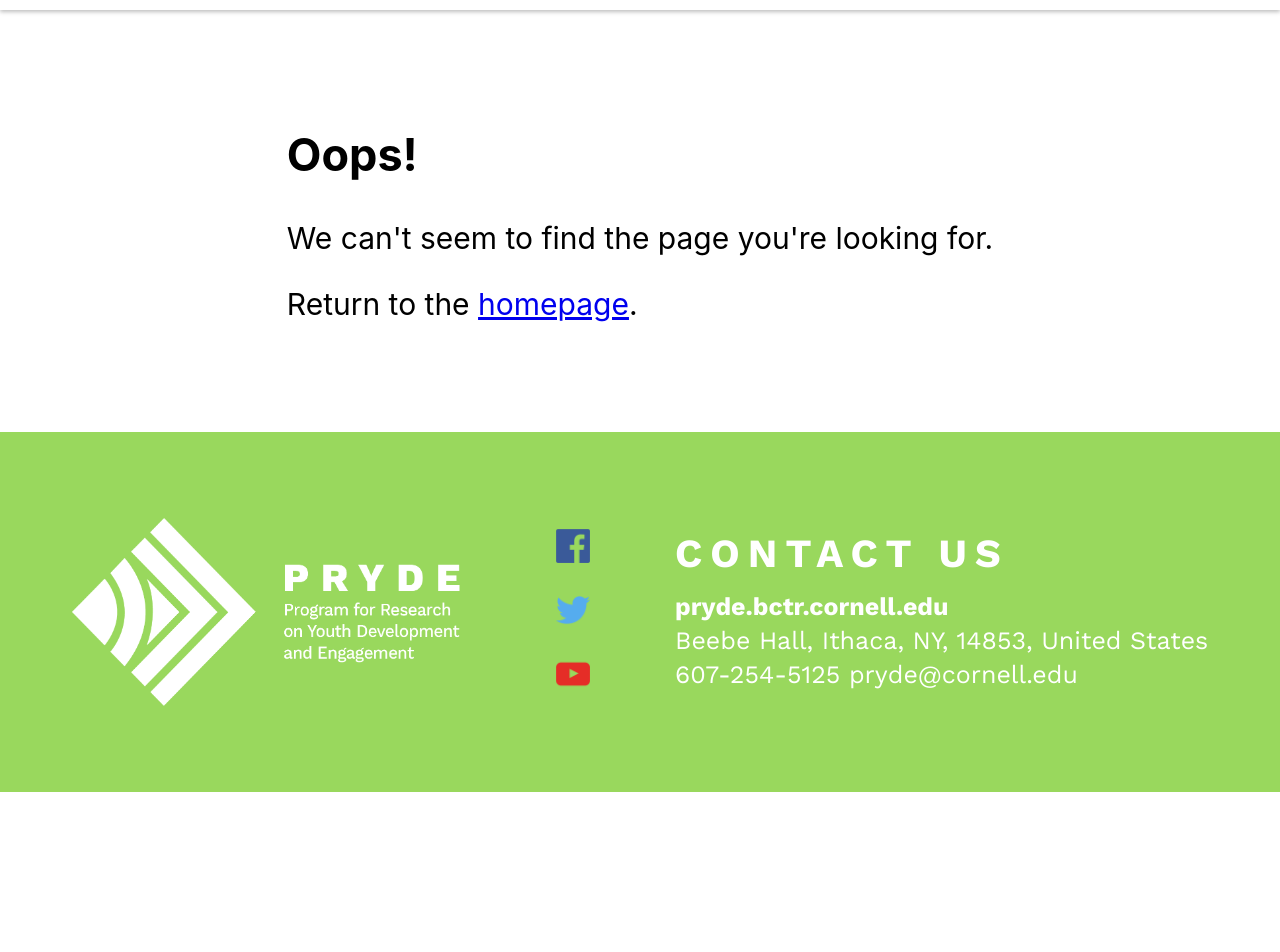
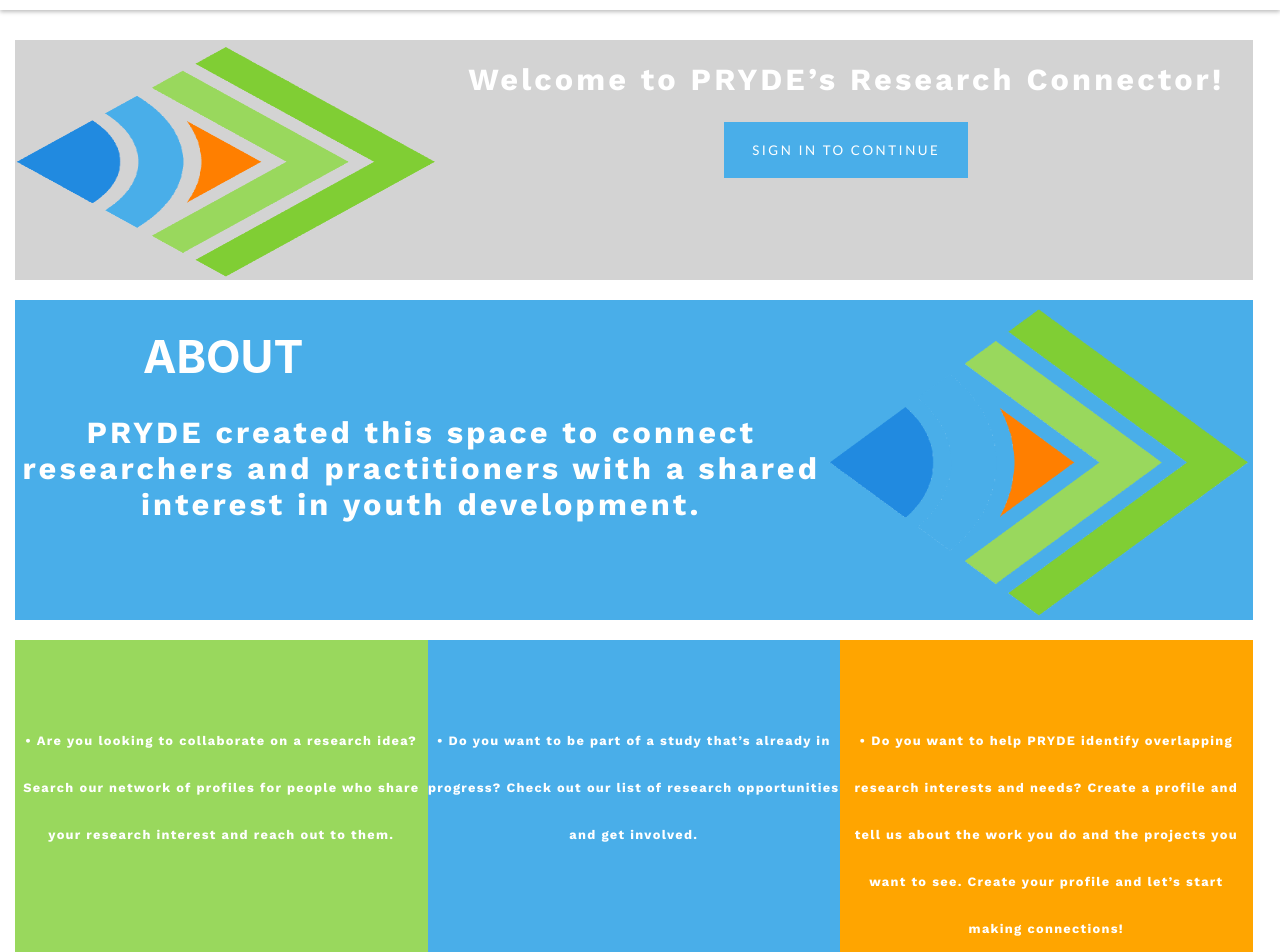
Before and after one commit to gnaww/pryde-connect, a React (Create React App) app in the folder frontend/: page / in a window 1280 px wide. Shown: the part 100-1052 px from the top of the page. Before the commit the page ends 892 px from the top, so only its background shows below. Built offline with nearby package versions, Linux system fonts and the light colour scheme.

Commit message:
home page (css needs to be fixed)

```diff
--- a/frontend/src/App.js
+++ b/frontend/src/App.js
@@ -7,6 +7,7 @@ import Navbar from './components/Navbar';
 import Footer from './components/Footer';
 import styles from './App.module.css';
 
+import Index from './pages/Index'
 function App() {
     return (
         <Router>
@@ -14,6 +15,7 @@ function App() {
                 <Navbar />
                 <main className={styles.container}>
                     <Switch>
+                        <Route path="/" exact component={Index} />
                         <Route path="/login" exact component={Login} />
                         <Route path="/browse" component={Browse} />
                         <Route component={PageNotFound} />
--- /dev/null
+++ b/frontend/src/pages/Index.js
@@ -0,0 +1,128 @@
+import React, { Component } from 'react';
+import styles from '../styles/Index.module.css';
+import { Link } from 'react-router-dom';
+import logo from "../images/pryde-symbol.png";
+
+class Login extends Component {
+
+    render() {
+        return (
+            <>
+                    <div className={styles.welcomePic}>
+                        <img src={logo} alt="PRYDE logo" className={styles.imagelogo} />
+                        {/*<h1 className={styles.topText}> pic goes here</h1>*/}
+
+                    </div>
+
+                    <div className={styles.welcomeText}>
+
+                        <h1 className={styles.topText}>
+                            Welcome to PRYDE’s Research Connector!
+                        </h1>
+                        <br></br>
+                        <input className={styles.loginButton} type="submit" value="SIGN IN TO CONTINUE" />
+
+                    </div>
+
+
+                <br></br>
+                <br></br>
+                <br></br>
+                <br></br>
+                <br></br>
+                <br></br>
+                <br></br>
+                <br></br>
+                <br></br>
+                <br></br>
+                <br></br>
+                <br></br>
+                <br></br>
+
+
+                <div className={styles.aboutDiv}>
+                    <h1 className={styles.aboutCaps}>
+                        ABOUT
+                    </h1>
+
+
+                    <h1 className={styles.topText}>
+
+                        PRYDE created this space to connect researchers and practitioners with a shared interest in youth development.
+                        <br></br>
+                        <br></br>
+                    </h1>
+
+                </div>
+
+                <div className={styles.aboutPic}>
+                    <img src={logo} alt="PRYDE logo" className={styles.imagelogo} />
+
+                </div>
+
+                <br></br>
+                <br></br>
+                <br></br>
+                <br></br>
+                <br></br>
+                <br></br>
+                <br></br>
+                <br></br>
+                <br></br>
+                <br></br>
+                <br></br>
+                <br></br>
+                <br></br>
+                <br></br>
+                <br></br>
+                <br></br>
+                <br></br>
+
+
+
+
+                <div className={styles.homeDiv1}>
+
+                    <h1 className={styles.cardtext}>
+                        •    Are you looking to collaborate on a research idea? Search our network of profiles for people who share your research interest and reach out to them.
+                        <br></br>
+                        <br></br>
+                    </h1>
+
+
+                </div>
+
+
+
+
+                <div className={styles.homeDiv2}>
+                    <h1 className={styles.cardtext}>
+
+
+                    •    Do you want to be part of a study that’s already in progress? Check out our list of research opportunities and get involved.
+                        <br></br>
+                        <br></br>
+                    </h1>
+
+                </div>
+
+
+                <div className={styles.homeDiv3}>
+
+                <h1 className={styles.cardtext}>
+
+                •    Do you want to help PRYDE identify overlapping research interests and needs? Create a profile and tell us about the work you do and the projects you want to see.
+                    Create your profile and let’s start making connections!
+                    <br></br>
+                    <br></br>
+                </h1>
+
+
+                </div>
+
+            </>
+        );
+    }
+}
+
+export default Login;
--- /dev/null
+++ b/frontend/src/styles/Index.module.css
@@ -0,0 +1,137 @@
+/*background-color: #99D85D;*/
+/*background: #49AEE9;*/
+
+.aboutCaps{
+    color: white;
+    font-size: 3.5vw;
+    text-align: left;
+    margin-left: 10vw;
+}
+
+.aboutPic{
+    float: left;
+    height: 40vh;
+    width: 34%;
+    /*border-style: dashed;*/
+    /*border-color: purple;*/
+    text-align: center;
+    background-color: #49AEE9;
+}
+.aboutDiv{
+    float: left;
+    height: 40vh;
+    width: 65%;
+    /*border-style: dashed;*/
+    /*border-color: purple;*/
+    text-align: center;
+    background-color: #49AEE9;
+}
+.imagelogo{
+
+    width: 100%;
+    height: 100%;
+
+}
+.topText{
+    font-family: Work Sans;
+    font-weight: bold;
+    font-size: 2.4vw;
+
+    /*margin-top: 77px;*/
+    margin-block-end: 5px;
+    text-align: center;
+    letter-spacing: 0.1em;
+    color: white;
+}
+
+.welcomePic{
+    float: left;
+    height: 30vh;
+    width: 34%;
+    /*border-style: dashed;*/
+    /*border-color: gray;*/
+    background-color: lightgray;
+}
+
+.welcomeText{
+    float: left;
+    height: 30vh;
+    width: 65%;
+    /*border-style: dashed;*/
+    /*border-color: purple;*/
+    text-align: center;
+    background-color: lightgray;
+
+
+}
+.homeDiv1 {
+    /*border-style: dashed;*/
+    /*border-color: red;*/
+    /*align-items: center;*/
+    float: left;
+    width: 33%;
+    height: 40vh;
+    background-color: #99D85D;
+
+
+}
+.homeDiv2 {
+    /*border-style: dashed;*/
+    /*border-color: green;*/
+    /*align-items: center;*/
+    float: left;
+    width: 33%;
+    height: 40vh;
+    background-color: #49AEE9;
+
+}
+.homeDiv3 {
+    /*border-style: dashed;*/
+    /*border-color: blue;*/
+    /*align-items: center;*/
+    float: left;
+    width: 33%;
+    height: 40vh;
+    background-color: orange;
+
+
+
+}
+.joinOurCommunity {
+    font-family: Work Sans;
+    font-weight: bold;
+    font-size: 40px;
+    line-height: 47px;
+    margin-top: 77px;
+    margin-block-end: 5px;
+    text-align: center;
+    letter-spacing: 0.1em;
+    color: black;
+}
+
+.cardtext {
+    font-family: Work Sans;
+    font-weight: bold;
+    font-size: 1vw;
+    line-height: 47px;
+    margin-top: 77px;
+    margin-block-end: 5px;
+    text-align: center;
+    letter-spacing: 0.1em;
+    color: white;
+}
+
+
+.loginButton {
+    width: 30%;
+    height: 56px;
+    background: #49AEE9;
+    border: none;
+
+    font-family: Lato;
+    /*font-size: 20px;*/
+
+
+    letter-spacing: 0.19em;
+    color: white;
+}
```
